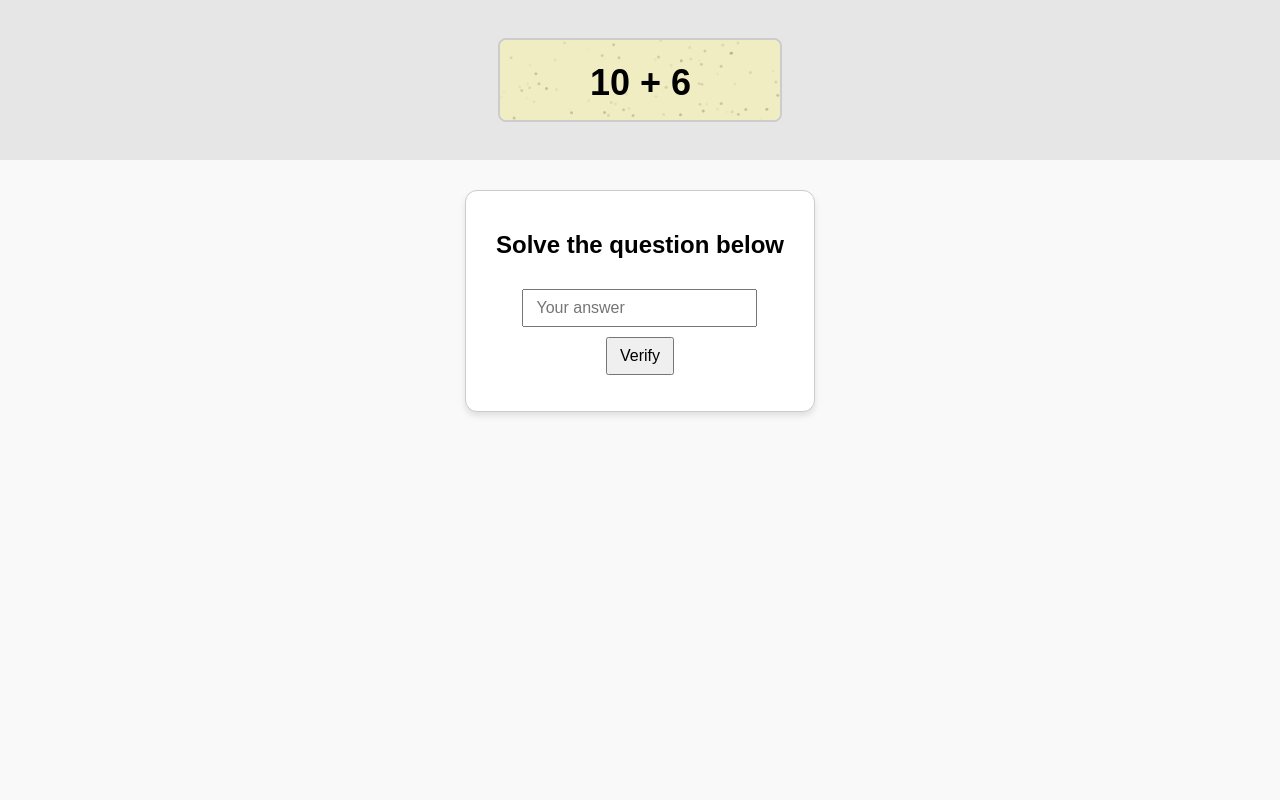
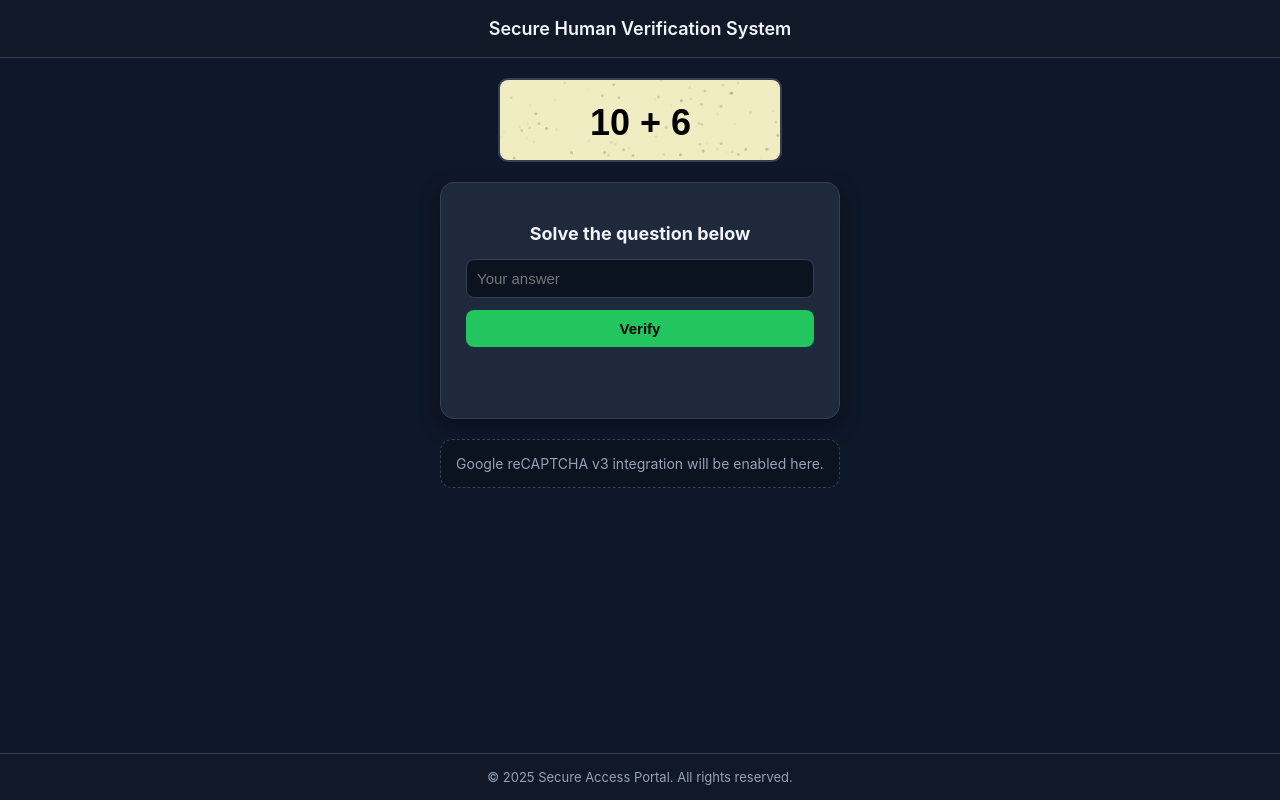
Before and after one commit to biology009/validate-user, a website: page public/index.html in a window 1280 px wide. Drawn offline with Linux system fonts and the light colour scheme.

Commit message:
Update index.html

```diff
--- a/public/index.html
+++ b/public/index.html
@@ -2,108 +2,229 @@
 <html lang="en">
 <head>
   <meta charset="UTF-8" />
-  <meta name="viewport" content="width=device-width, initial-scale=1.0">
+  <meta name="viewport" content="width=device-width, initial-scale=1.0" />
   <title>Verify You're Human</title>
+
   <style>
+    :root {
+      --bg-main: #0f172a;
+      --bg-card: #1e293b;
+      --bg-header: #111827;
+      --border: #334155;
+      --primary: #22c55e;
+      --primary-dark: #16a34a;
+      --danger: #ef4444;
+      --text-main: #f1f5f9;
+      --text-muted: #94a3b8;
+    }
+
+    * {
+      box-sizing: border-box;
+    }
+
     body {
-      font-family: sans-serif;
       margin: 0;
-      padding: 0;
-      background: #f9f9f9;
+      font-family: -apple-system, BlinkMacSystemFont, "Segoe UI", Roboto, sans-serif;
+      background: var(--bg-main);
+      color: var(--text-main);
+      display: flex;
+      flex-direction: column;
+      min-height: 100vh;
+    }
+
+    /* Header */
+    .header {
+      background: var(--bg-header);
+      padding: 18px;
+      text-align: center;
+      font-weight: 600;
+      font-size: 18px;
+      border-bottom: 1px solid var(--border);
+    }
+
+    /* Main wrapper */
+    .main {
+      flex: 1;
       display: flex;
       flex-direction: column;
       align-items: center;
+      padding: 20px;
     }
 
     .banner {
       width: 100%;
-      height: 160px;
+      max-width: 400px;
       display: flex;
-      align-items: center;
       justify-content: center;
-      background: #e6e6e6;
+      margin-bottom: 20px;
     }
 
     canvas {
-      border: 2px solid #ccc;
-      border-radius: 8px;
+      border: 2px solid var(--border);
+      border-radius: 10px;
+      background: #0b1220;
     }
 
     .box {
-      margin-top: 30px;
-      border: 1px solid #ccc;
-      padding: 20px 30px;
-      background: #fff;
-      box-shadow: 0 4px 6px rgba(0,0,0,0.1);
+      width: 100%;
+      max-width: 400px;
+      padding: 25px;
+      background: var(--bg-card);
+      border-radius: 14px;
+      box-shadow: 0 8px 20px rgba(0, 0, 0, 0.4);
+      text-align: center;
+      border: 1px solid var(--border);
+    }
+
+    .box h2 {
+      margin-bottom: 15px;
+      font-size: 18px;
+    }
+
+    input {
+      width: 100%;
+      padding: 10px;
+      border-radius: 8px;
+      border: 1px solid var(--border);
+      background: #0b1220;
+      color: var(--text-main);
+      font-size: 15px;
+      outline: none;
+    }
+
+    input:focus {
+      border-color: var(--primary);
+    }
+
+    button {
+      width: 100%;
+      margin-top: 12px;
+      padding: 10px;
+      border-radius: 8px;
+      border: none;
+      font-weight: 600;
+      font-size: 15px;
+      background: var(--primary);
+      color: #000;
+      cursor: pointer;
+      transition: background 0.2s ease;
+    }
+
+    button:hover:not(:disabled) {
+      background: var(--primary-dark);
+    }
+
+    button:disabled {
+      background: #555;
+      cursor: not-allowed;
+    }
+
+    .message {
+      margin-top: 12px;
+      font-size: 14px;
+      font-weight: 600;
+      color: var(--danger);
+      min-height: 20px;
+    }
+
+    /* reCAPTCHA placeholder */
+    .recaptcha-box {
+      width: 100%;
+      max-width: 400px;
+      margin-top: 20px;
+      padding: 15px;
+      background: #0b1220;
+      border: 1px dashed var(--border);
       border-radius: 12px;
       text-align: center;
+      color: var(--text-muted);
+      font-size: 14px;
     }
 
-    input, button {
-      margin-top: 10px;
-      padding: 8px 12px;
-      font-size: 16px;
+    #redirecting {
+      margin-top: 30px;
+      display: none;
+      flex-direction: column;
+      align-items: center;
     }
 
     .spinner {
       width: 60px;
       height: 60px;
-      border: 6px solid #28a745;
+      border: 6px solid var(--primary);
       border-top: 6px solid transparent;
       border-radius: 50%;
-      animation: spin 1s linear infinite;
+      animation: spin 0.8s linear infinite;
     }
 
-    #redirecting {
-      margin-top: 40px;
-      display: none;
-      flex-direction: column;
-      align-items: center;
+    #redirecting p {
+      margin-top: 12px;
+      font-weight: 600;
+      color: var(--primary);
+    }
+
+    /* Footer */
+    .footer {
+      background: var(--bg-header);
+      padding: 15px;
+      text-align: center;
+      font-size: 13px;
+      color: var(--text-muted);
+      border-top: 1px solid var(--border);
     }
 
     @keyframes spin {
-      0% { transform: rotate(0deg); }
-      100% { transform: rotate(360deg); }
-    }
-
-    .message {
-      margin-top: 10px;
-      color: red;
-      font-size: 16px;
-      font-weight: bold;
-    }
-
-    #verifyButton:disabled {
-      background-color: #ccc;
-      cursor: not-allowed;
+      to { transform: rotate(360deg); }
     }
   </style>
 </head>
+
 <body>
 
-  <!-- Canvas banner with quiz -->
-  <div class="banner">
-    <canvas id="quizCanvas" width="280" height="80"></canvas>
+  <!-- Header -->
+  <div class="header">
+    Secure Human Verification System
   </div>
 
-  <!-- Quiz interaction box -->
-  <div class="box" id="quiz-box">
-    <h2>Solve the question below</h2>
-    <div>
-      <input type="text" id="answer" placeholder="Your answer" />
+  <div class="main">
+
+    <div class="banner">
+      <canvas id="quizCanvas" width="280" height="80"></canvas>
     </div>
-    <div>
-      <button id="verifyButton" onclick="checkAnswer()">Verify</button>
+
+    <div class="box" id="quiz-box">
+      <h2>Solve the question below</h2>
+
+      <input
+        type="text"
+        id="answer"
+        placeholder="Your answer"
+        autocomplete="off"
+      />
+
+      <button id="verifyButton" onclick="checkAnswer()">
+        Verify
+      </button>
+
+      <p id="message" class="message"></p>
     </div>
-    <p id="message" class="message"></p>
+
+    <!-- Future reCAPTCHA v3 container -->
+    <div class="recaptcha-box">
+      Google reCAPTCHA v3 integration will be enabled here.
+    </div>
+
+    <div id="redirecting">
+      <div class="spinner"></div>
+      <p>Redirecting...</p>
+    </div>
+
   </div>
 
-  <!-- Redirecting animation -->
-  <div id="redirecting">
-    <div class="spinner"></div>
-    <p style="margin-top: 15px; color: green; font-weight: bold;">Redirecting...</p>
+  <div class="footer">
+    © 2025 Secure Access Portal. All rights reserved.
   </div>
 
-  <script src="script.js"></script>
+  <script src="script.js" defer></script>
 </body>
 </html>
```
